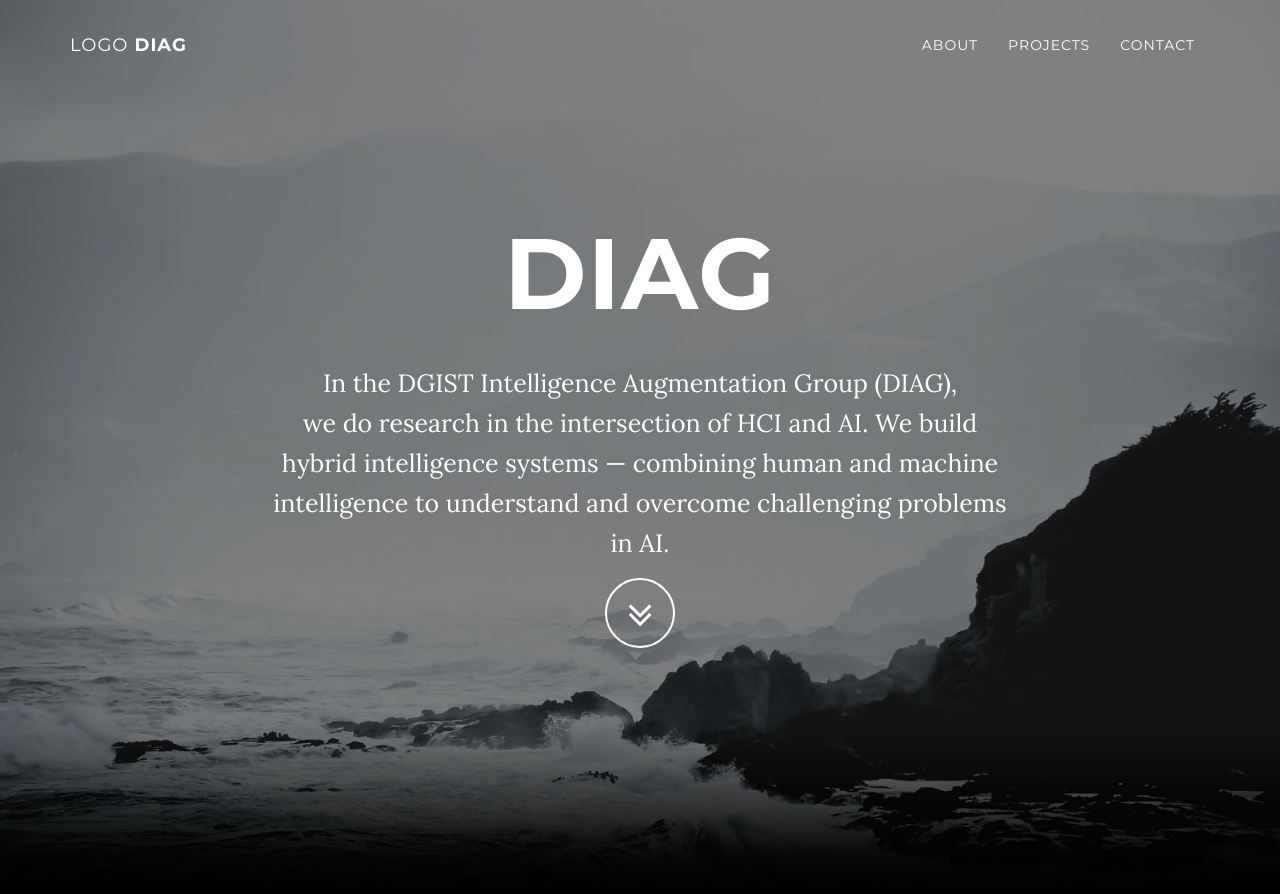
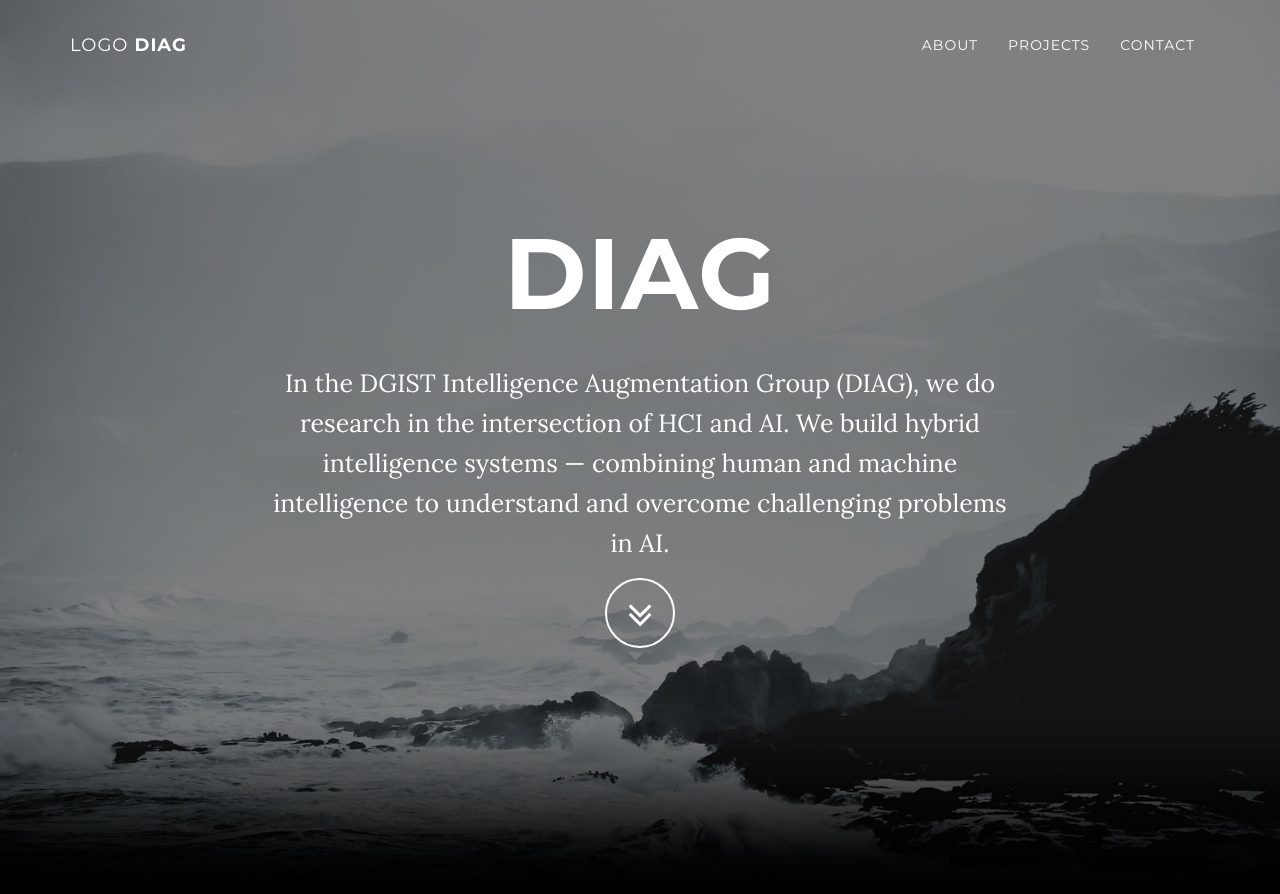
Before and after one commit to raflereak/diag-dgist.github.io, a Jekyll site: the page built from index.html, in a window 1280 px wide and 900 px high. Shown: the top 894 px of the window. Built offline with Jekyll 4.4.1, drawn with Linux system fonts in a browser that asks for light colours.

```diff
--- a/_config.yml
+++ b/_config.yml
@@ -2,7 +2,7 @@
 title: DIAG
 email: jyskwon.github.io
 url: https://diag.kr
-description: "In the DGIST Intelligence Augmentation Group (DIAG), <br>we do research in the intersection of HCI and AI. We build <br>hybrid intelligence systems &mdash; combining human and machine intelligence to understand and overcome challenging problems in AI."
+description: "In the DGIST Intelligence Augmentation Group (DIAG), we do research in the intersection of HCI and AI. We build hybrid intelligence systems &mdash; combining human and machine intelligence to understand and overcome challenging problems in AI."
 
 # Color settings (hex-codes without the leading hash-tag)
 color:
```
